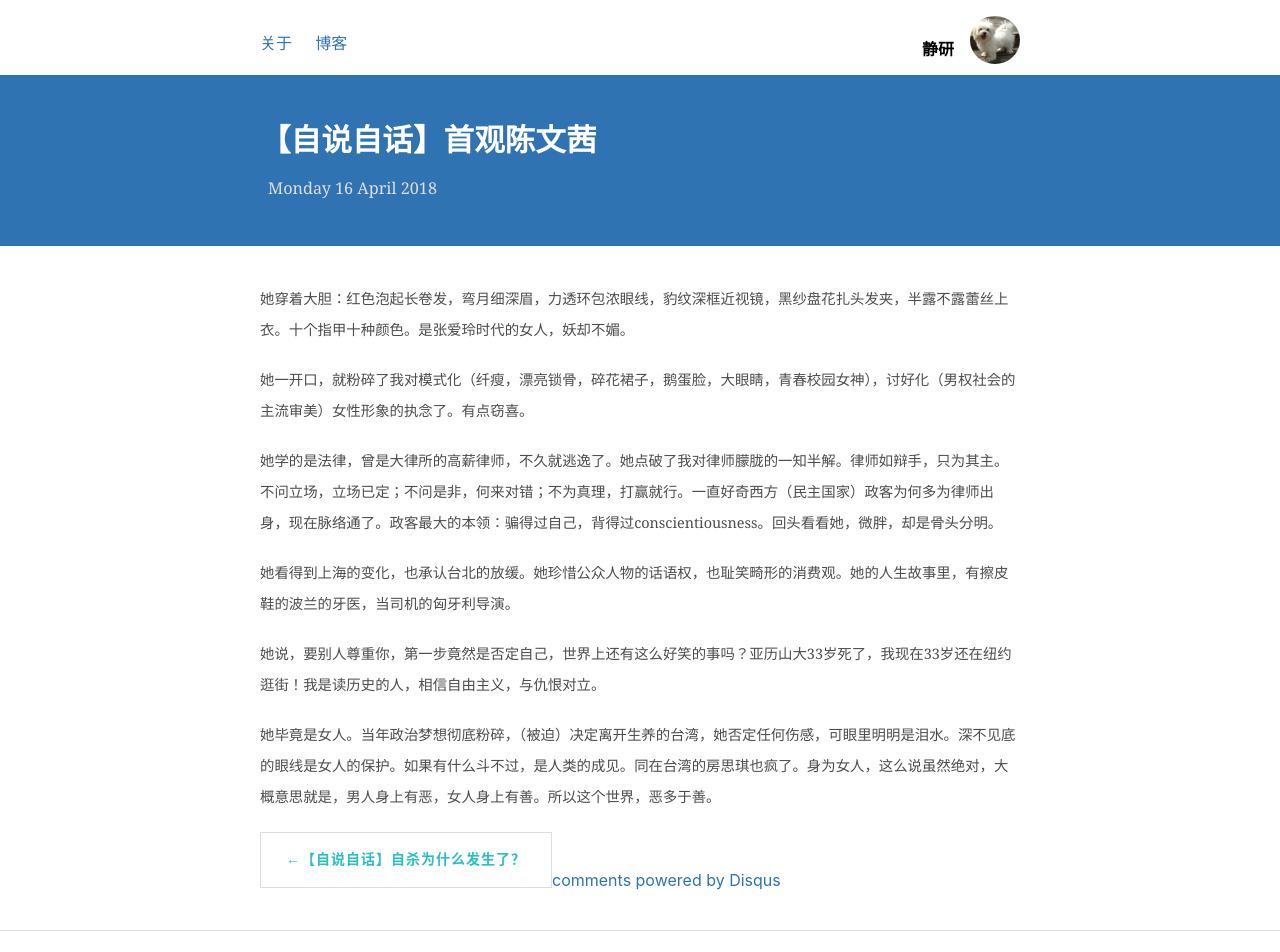
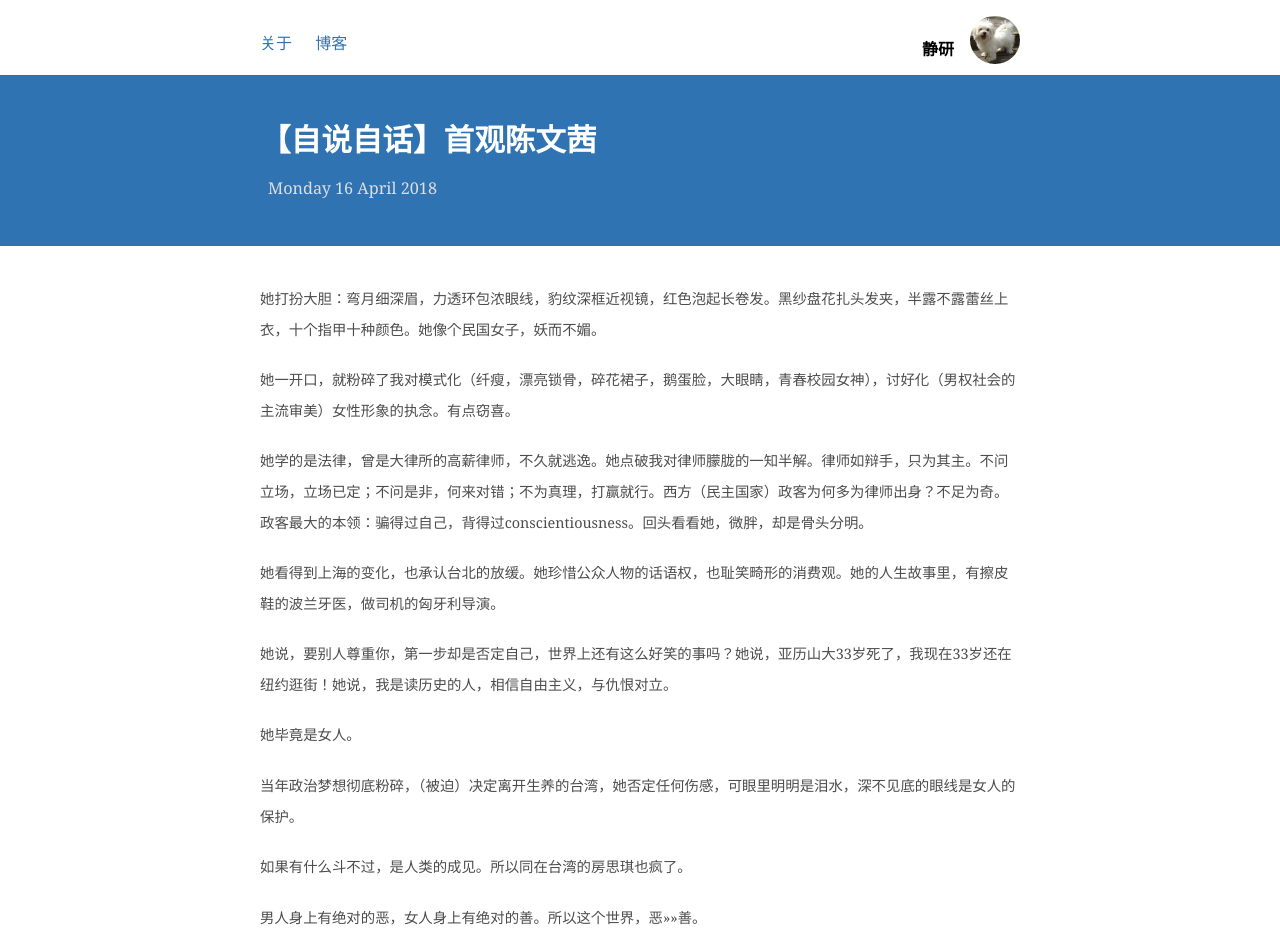
Before and after one commit to shirleysteve/1, a Jekyll site: the page built from _posts/2018-4-16-首观陈文茜.md, in a window 1280 px wide and 1400 px high. Shown: the top 952 px of the window. Built offline with Jekyll 4.4.1, drawn with Linux system fonts in a browser that asks for light colours; nearby versions of some CDN libraries; comment, search, counter and statistics services are not loaded.

Commit message:
Update 2018-4-16-首观陈文茜.md

```diff
--- a/_posts/2018-4-16-首观陈文茜.md
+++ b/_posts/2018-4-16-首观陈文茜.md
@@ -4,14 +4,20 @@ layout: post
 title: 【自说自话】首观陈文茜
 ---
 
-她穿着大胆：红色泡起长卷发，弯月细深眉，力透环包浓眼线，豹纹深框近视镜，黑纱盘花扎头发夹，半露不露蕾丝上衣。十个指甲十种颜色。是张爱玲时代的女人，妖却不媚。
+她打扮大胆：弯月细深眉，力透环包浓眼线，豹纹深框近视镜，红色泡起长卷发。黑纱盘花扎头发夹，半露不露蕾丝上衣，十个指甲十种颜色。她像个民国女子，妖而不媚。
 
-她一开口，就粉碎了我对模式化（纤瘦，漂亮锁骨，碎花裙子，鹅蛋脸，大眼睛，青春校园女神），讨好化（男权社会的主流审美）女性形象的执念了。有点窃喜。
+她一开口，就粉碎了我对模式化（纤瘦，漂亮锁骨，碎花裙子，鹅蛋脸，大眼睛，青春校园女神），讨好化（男权社会的主流审美）女性形象的执念。有点窃喜。
 
-她学的是法律，曾是大律所的高薪律师，不久就逃逸了。她点破了我对律师朦胧的一知半解。律师如辩手，只为其主。不问立场，立场已定；不问是非，何来对错；不为真理，打赢就行。一直好奇西方（民主国家）政客为何多为律师出身，现在脉络通了。政客最大的本领：骗得过自己，背得过conscientiousness。回头看看她，微胖，却是骨头分明。
+她学的是法律，曾是大律所的高薪律师，不久就逃逸。她点破我对律师朦胧的一知半解。律师如辩手，只为其主。不问立场，立场已定；不问是非，何来对错；不为真理，打赢就行。西方（民主国家）政客为何多为律师出身？不足为奇。政客最大的本领：骗得过自己，背得过conscientiousness。回头看看她，微胖，却是骨头分明。
 
-她看得到上海的变化，也承认台北的放缓。她珍惜公众人物的话语权，也耻笑畸形的消费观。她的人生故事里，有擦皮鞋的波兰的牙医，当司机的匈牙利导演。
+她看得到上海的变化，也承认台北的放缓。她珍惜公众人物的话语权，也耻笑畸形的消费观。她的人生故事里，有擦皮鞋的波兰牙医，做司机的匈牙利导演。
 
-她说，要别人尊重你，第一步竟然是否定自己，世界上还有这么好笑的事吗？亚历山大33岁死了，我现在33岁还在纽约逛街！我是读历史的人，相信自由主义，与仇恨对立。
+她说，要别人尊重你，第一步却是否定自己，世界上还有这么好笑的事吗？她说，亚历山大33岁死了，我现在33岁还在纽约逛街！她说，我是读历史的人，相信自由主义，与仇恨对立。
 
-她毕竟是女人。当年政治梦想彻底粉碎，（被迫）决定离开生养的台湾，她否定任何伤感，可眼里明明是泪水。深不见底的眼线是女人的保护。如果有什么斗不过，是人类的成见。同在台湾的房思琪也疯了。身为女人，这么说虽然绝对，大概意思就是，男人身上有恶，女人身上有善。所以这个世界，恶多于善。
+她毕竟是女人。
+
+当年政治梦想彻底粉碎，（被迫）决定离开生养的台湾，她否定任何伤感，可眼里明明是泪水，深不见底的眼线是女人的保护。
+
+如果有什么斗不过，是人类的成见。所以同在台湾的房思琪也疯了。
+
+男人身上有绝对的恶，女人身上有绝对的善。所以这个世界，恶>>>>善。
```
